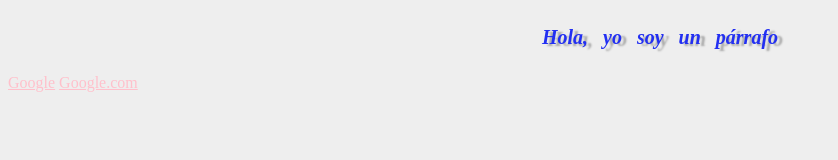
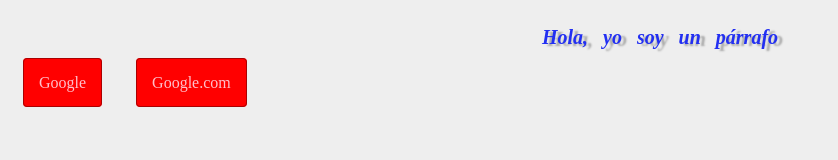
Before and after one commit to MarcosMartilotta/css_curso_nico_schurman, a plain HTML site: page texto/index.html in a window 1280 px wide. Shown: the whole page, without its empty margins (0-838 px from the left). Drawn offline with Linux system fonts and the light colour scheme.

Commit message:
termine parte de texto y empiezo con listas

```diff
--- /dev/null
+++ b/listas/main.css
@@ -0,0 +1,3 @@
+body {
+    background-color: #eee;
+}
--- a/texto/main.css
+++ b/texto/main.css
@@ -22,6 +22,30 @@
 
 }
 */
+a {
+    color: hotpink;
+    background-color: #f00;
+    border: solid 1px #a00;
+    padding: 15px;
+    margin: 15px;
+    border-radius: 4px;
+}
+
+
 a:link {
-    color: pink;
+    color: pink; /*esta etiqueta de link es para cuando no estan visitados*/
+    text-decoration: none;
 }
+
+a:visited {
+    color: white; /*cuando el link ya fue visitado*/
+}
+
+a:hover { /*cuando le paso el mouse por arriba*/
+    color: white;
+    background-color: #f55;
+}
+
+a:active { /*cuando clickeo*/
+    color: black
+}
```
Also changed, not shown: listas/index.html (added, +9 -0 lines).
